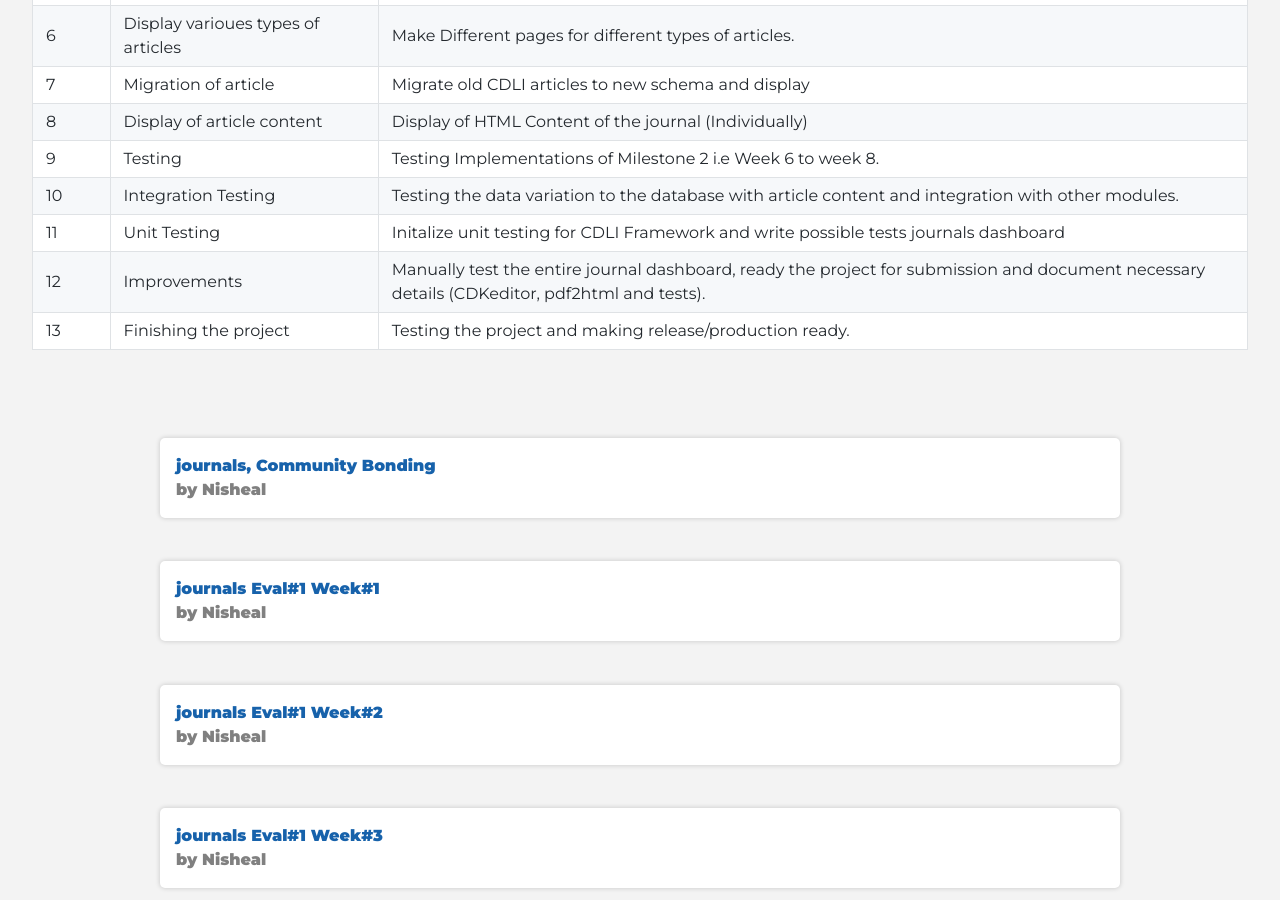
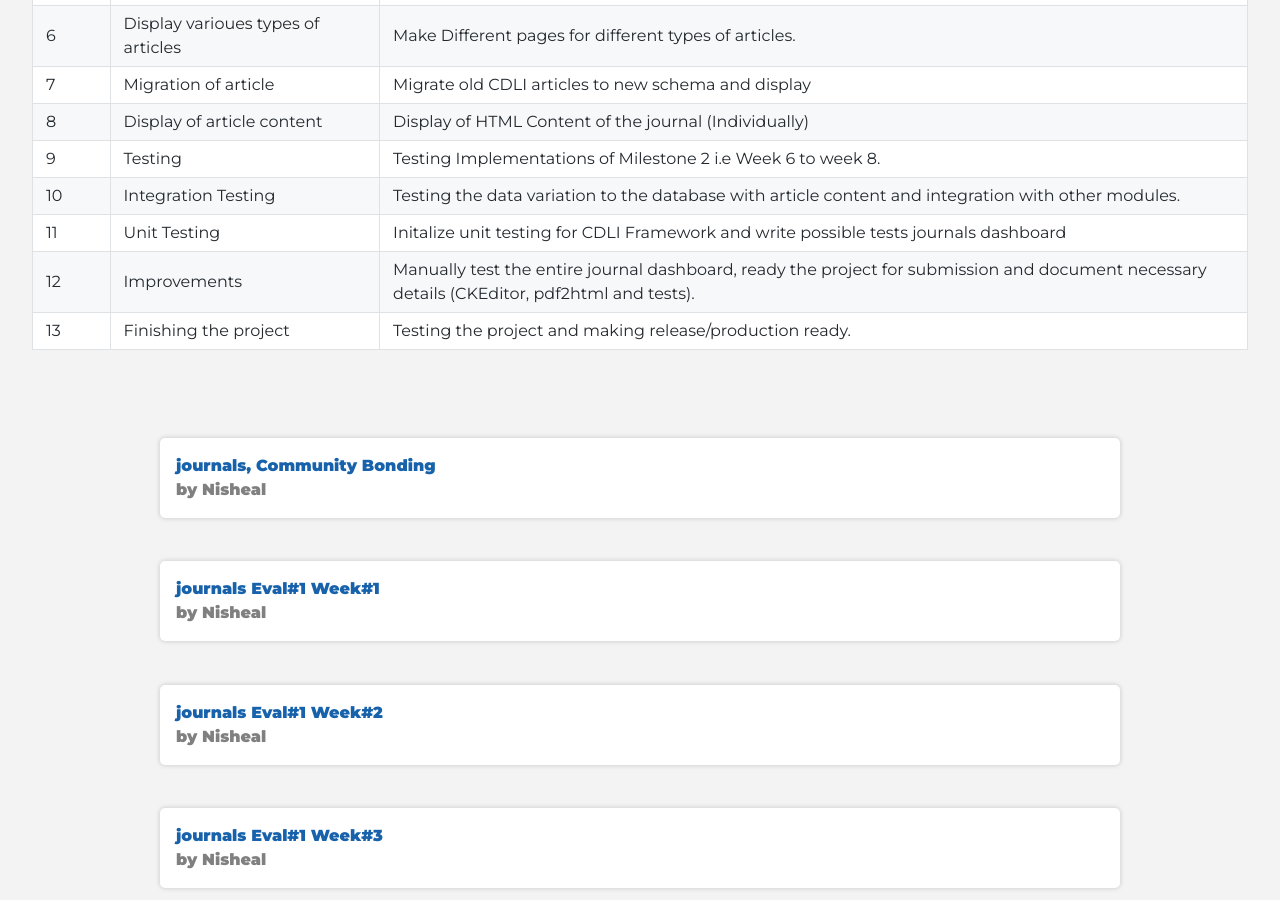
Before and after one commit to cdli-gh/blog, a Jekyll site: the page built from _blog/gsoc20/journals/index.md, in a window 1280 px wide and 900 px high, scrolled down 1768 px. Built offline with Jekyll 4.4.1, drawn with Linux system fonts in a browser that asks for light colours.

Commit message:
Updated Index.md for journals

```diff
--- a/_blog/gsoc20/journals/index.md
+++ b/_blog/gsoc20/journals/index.md
@@ -62,5 +62,5 @@ Objectives are separated in two categories: essential and additional, they are a
 | 9    | Testing                               | Testing Implementations of Milestone 2 i.e Week 6 to week 8.                                                                |
 | 10   | Integration Testing                   | Testing the data variation to the database with article content and integration with other modules.    |
 | 11   | Unit Testing                          | Initalize unit testing for CDLI Framework and write possible tests journals dashboard                  |
-| 12   | Improvements                          | Manually test the entire journal dashboard, ready the project for submission and document necessary details (CDKeditor, pdf2html and tests). |
+| 12   | Improvements                          | Manually test the entire journal dashboard, ready the project for submission and document necessary details (CKEditor, pdf2html and tests). |
 | 13   | Finishing the project                 | Testing the project and making release/production ready.                                               |
```
